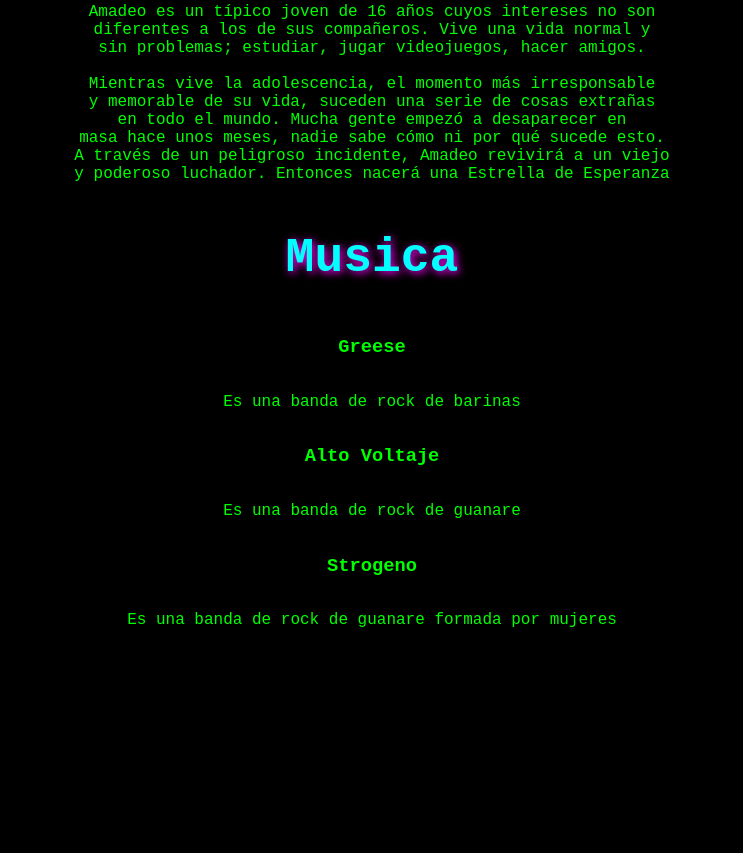
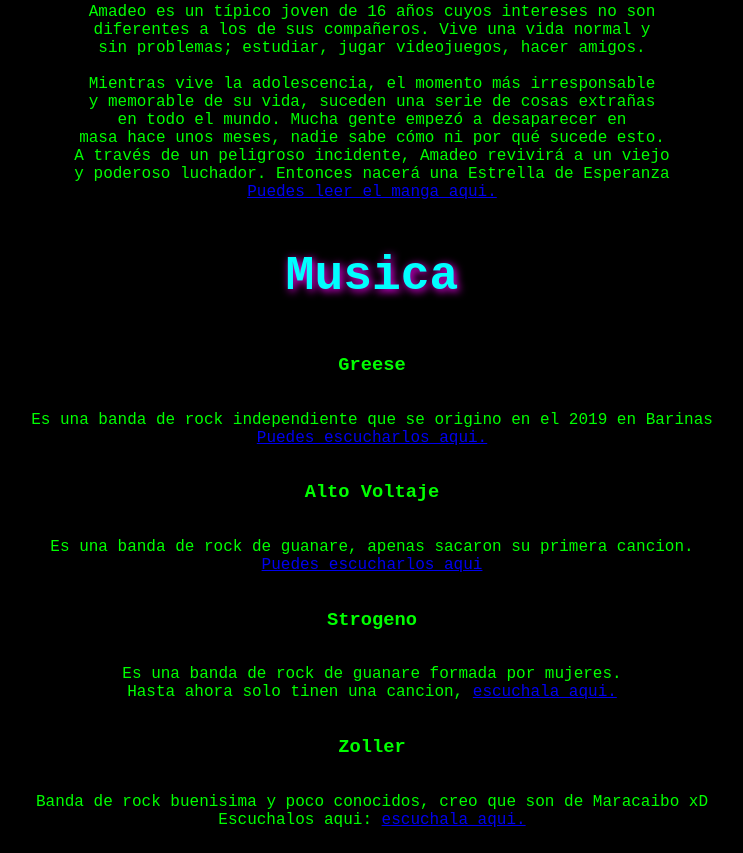
Before and after one commit to enma11235/enma11235.github.io, a plain HTML site: page index.html in a window 1280 px wide. Shown: the part 829-1682 px from the top of the page, without its empty margins (268-1011 px from the left). Before the commit the page ends 1482 px from the top, so only its background shows below. Drawn offline with Linux system fonts and the light colour scheme.

Commit message:
Update index.html

```diff
--- a/index.html
+++ b/index.html
@@ -67,14 +67,29 @@
         masa hace unos meses, nadie sabe cómo ni por qué sucede esto.<br>
         A través de un peligroso incidente, Amadeo revivirá a un viejo<br>
         y poderoso luchador. Entonces nacerá una Estrella de Esperanza<br>
+        <a href="https://medibang.com/mpc/titles/1h2407281508266090016838118/?locale=es">Puedes leer el manga aqui.</a>
     </p>
 
     <h1>Musica</h1>
     <h3>Greese</h3>
-    <p>Es una banda de rock de barinas</p>
+    <p>
+        Es una banda de rock independiente que se origino en el 2019 en Barinas<br>
+        <a href="https://open.spotify.com/artist/2j2VYcAUI9uUvJSnN6v9fj">Puedes escucharlos aqui.</a>
+    </p>
     <h3>Alto Voltaje</h3>
-    <p>Es una banda de rock de guanare</p>
+    <p>
+        Es una banda de rock de guanare, apenas sacaron su primera cancion.<br>
+        <a href="https://www.youtube.com/watch?v=gqBAZfyryoE">Puedes escucharlos aqui</a>
+    </p>
     <h3>Strogeno</h3>
-    <p>Es una banda de rock de guanare formada por mujeres</p>
+    <p>
+        Es una banda de rock de guanare formada por mujeres.<br>
+        Hasta ahora solo tinen una cancion, <a href="https://www.youtube.com/watch?v=b09cd_ogjh4">escuchala aqui.</a>
+    </p>
+    <h3>Zoller</h3>
+    <p>
+        Banda de rock buenisima y poco conocidos, creo que son de Maracaibo xD<br>
+        Escuchalos aqui: <a href="https://www.youtube.com/watch?v=b09cd_ogjh4">escuchala aqui.</a>
+    </p>
 </body>
 </html>
```
